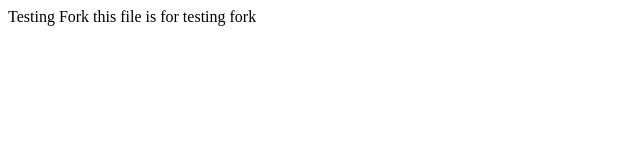
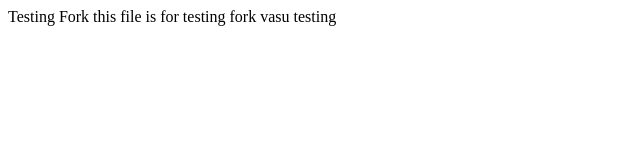
Before and after one commit to gautami-aptoradix/testing-fork, a plain HTML site: page index.html in a window 1280 px wide. Shown: the full height of the page, 0-640 px from the left. Drawn offline with Linux system fonts and the light colour scheme.

Commit message:
vasu second testing fork

```diff
--- a/index.html
+++ b/index.html
@@ -7,5 +7,6 @@
 <body>
 Testing Fork
 this file is for testing fork
+vasu testing
 </body>
 </html>
```
